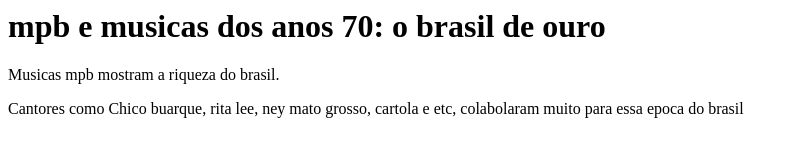
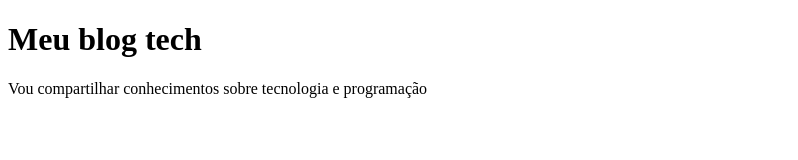
Before and after one commit to nathndias/projeto-educa-o-digital---Nathan, a plain HTML site: page index.html in a window 1280 px wide. Shown: the whole page, without its empty margins (0-798 px from the left). Drawn offline with Linux system fonts and the light colour scheme.

Commit message:
10 de junho, quarta

```diff
--- a/index.html
+++ b/index.html
@@ -1,5 +1,13 @@
-<h1>mpb e musicas dos anos 70: o brasil de ouro</h1>
+<!DOCTYPE html>
 
-<p>Musicas mpb mostram a riqueza do brasil.</p>
-
-<p>Cantores como Chico buarque, rita lee, ney mato grosso, cartola e etc, colabolaram muito para essa epoca do brasil</p>
+<html lang="pt-br">
+<head>
+<meta charset="UTF-8">
+<meta name="viewport" content="width=device-width, initial-scale=1.0">
+<title>Document</title>
+</head>
+<body>
+<h1>Meu blog tech</h1>
+<p>Vou compartilhar conhecimentos sobre tecnologia e programação</p>
+</body>
+</html>
```
